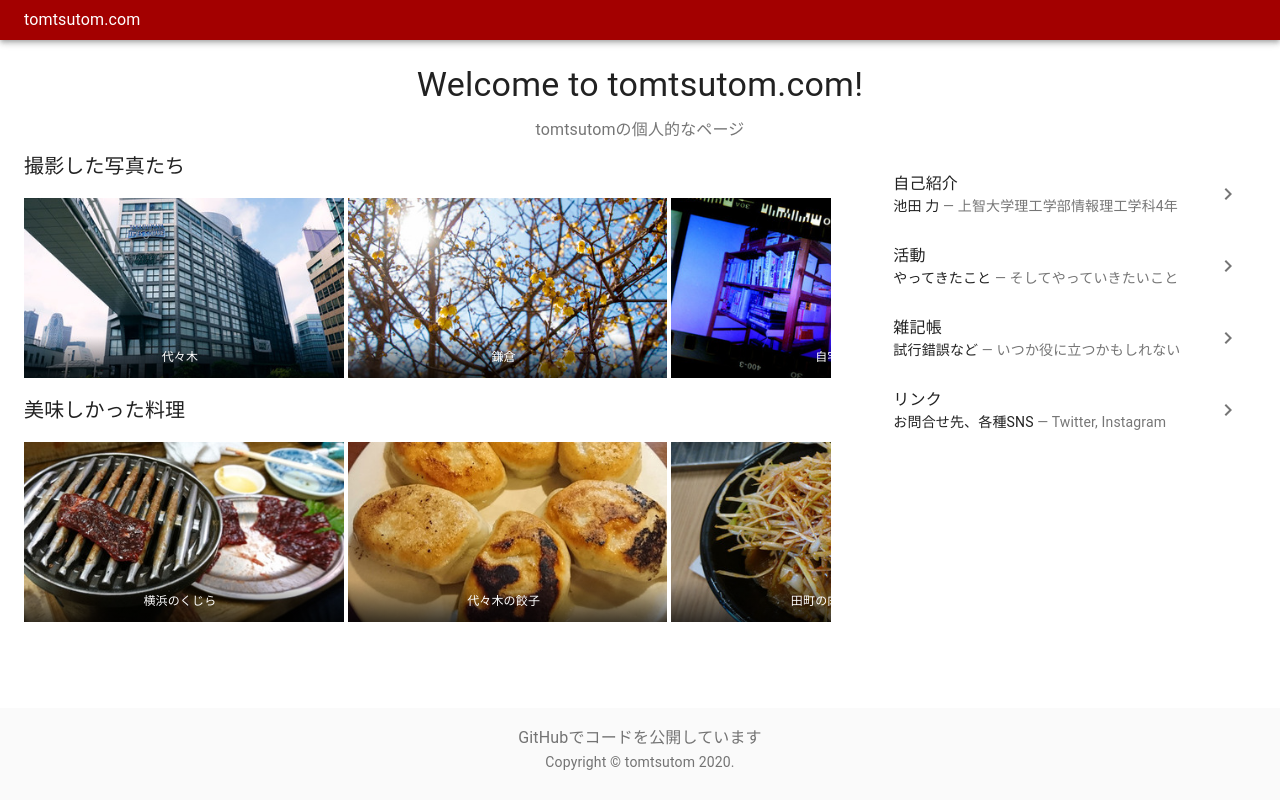
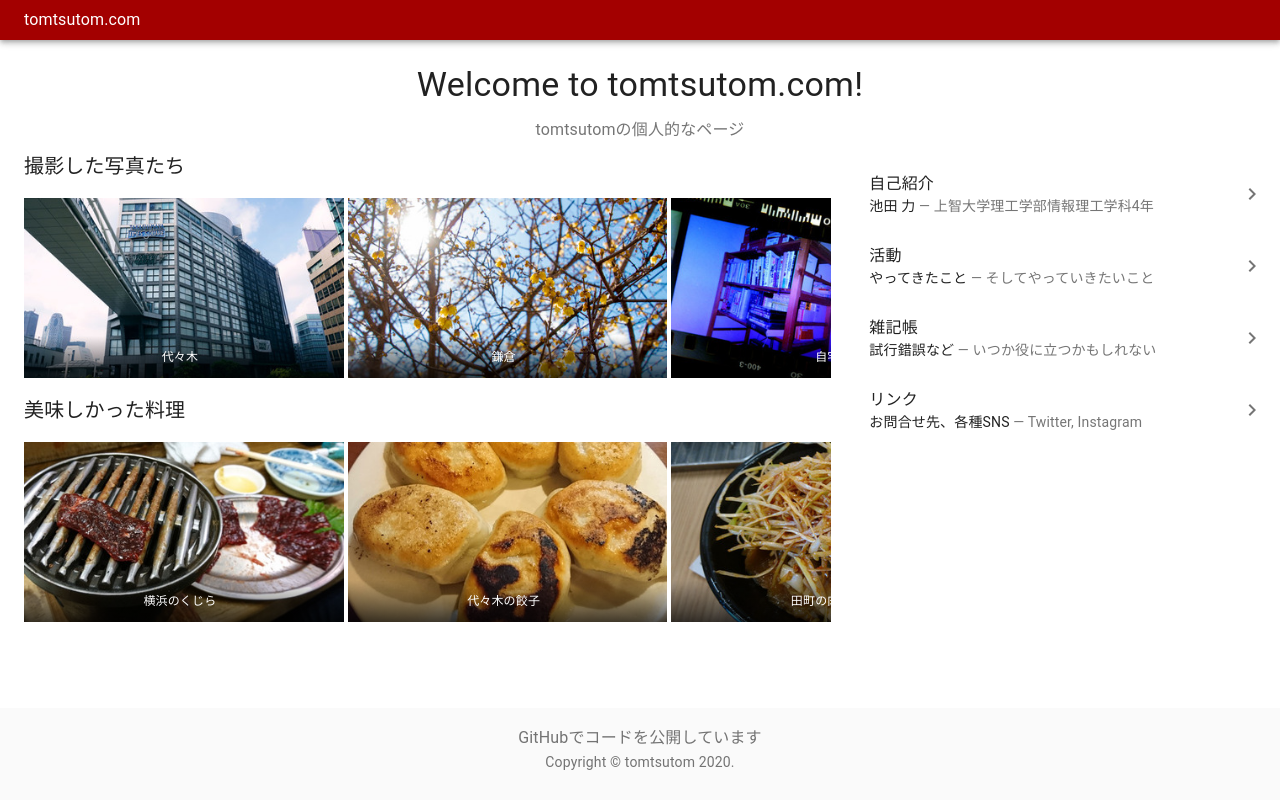
Before and after one commit to Tsutomu-Ikeda/tomtsutom.com, a React (Create React App) app: page / in a window 1280 px wide. Built offline with nearby package versions, Linux system fonts and the light colour scheme.

Commit message:
[bugfix] サイドバーのアイコンを押しても反応しない問題を解決

```diff
--- a/src/components/Sidebar.tsx
+++ b/src/components/Sidebar.tsx
@@ -2,9 +2,8 @@ import React from "react";
 import { createStyles, Theme, makeStyles } from "@material-ui/core/styles";
 import List from "@material-ui/core/List";
 import ListItem from "@material-ui/core/ListItem";
-import ListItemSecondaryAction from "@material-ui/core/ListItemSecondaryAction";
+import ListItemIcon from "@material-ui/core/ListItemIcon";
 import ListItemText from "@material-ui/core/ListItemText";
-import IconButton from "@material-ui/core/IconButton";
 import KeyboardArrowRightIcon from "@material-ui/icons/KeyboardArrowRight";
 import Typography from "@material-ui/core/Typography";
 
@@ -16,6 +15,10 @@ const useStyles = makeStyles((theme: Theme) =>
     },
     inline: {
       display: "inline",
+    },
+    leftIcon: {
+      width: 24,
+      minWidth: 24,
     },
   })
 );
@@ -58,7 +61,6 @@ export default function Sidebar() {
     <List className={classes.root}>
       {contents.map((item) => (
         <ListItem
-          alignItems="flex-start"
           button
           component="a"
           href={item.link}
@@ -80,11 +82,9 @@ export default function Sidebar() {
               </React.Fragment>
             }
           />
-          <ListItemSecondaryAction>
-            <IconButton edge="end" aria-label="comments">
-              <KeyboardArrowRightIcon />
-            </IconButton>
-          </ListItemSecondaryAction>
+          <ListItemIcon className={classes.leftIcon}>
+            <KeyboardArrowRightIcon />
+          </ListItemIcon>
         </ListItem>
       ))}
     </List>
--- a/src/views/Top.tsx
+++ b/src/views/Top.tsx
@@ -113,9 +113,7 @@ export default function Top() {
 
       <Grid container direction="row-reverse">
         <Grid item xs={12} md={4}>
-          <Container className={classes.cardGrid} maxWidth="md">
-            <Sidebar />
-          </Container>
+          <Sidebar />
         </Grid>
         <Grid item xs={12} md={8}>
           <Container className={classes.cardGrid} maxWidth="md">
```
